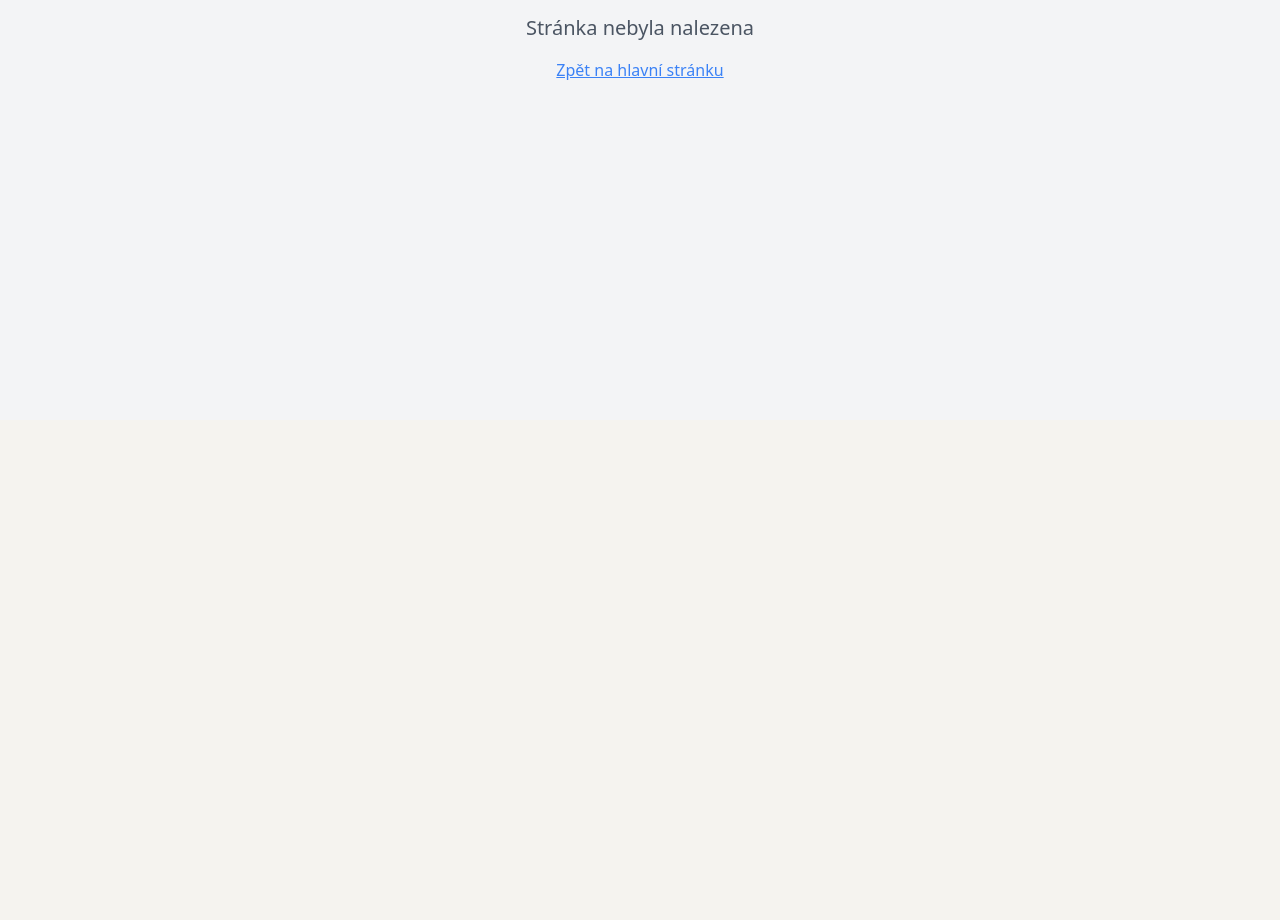
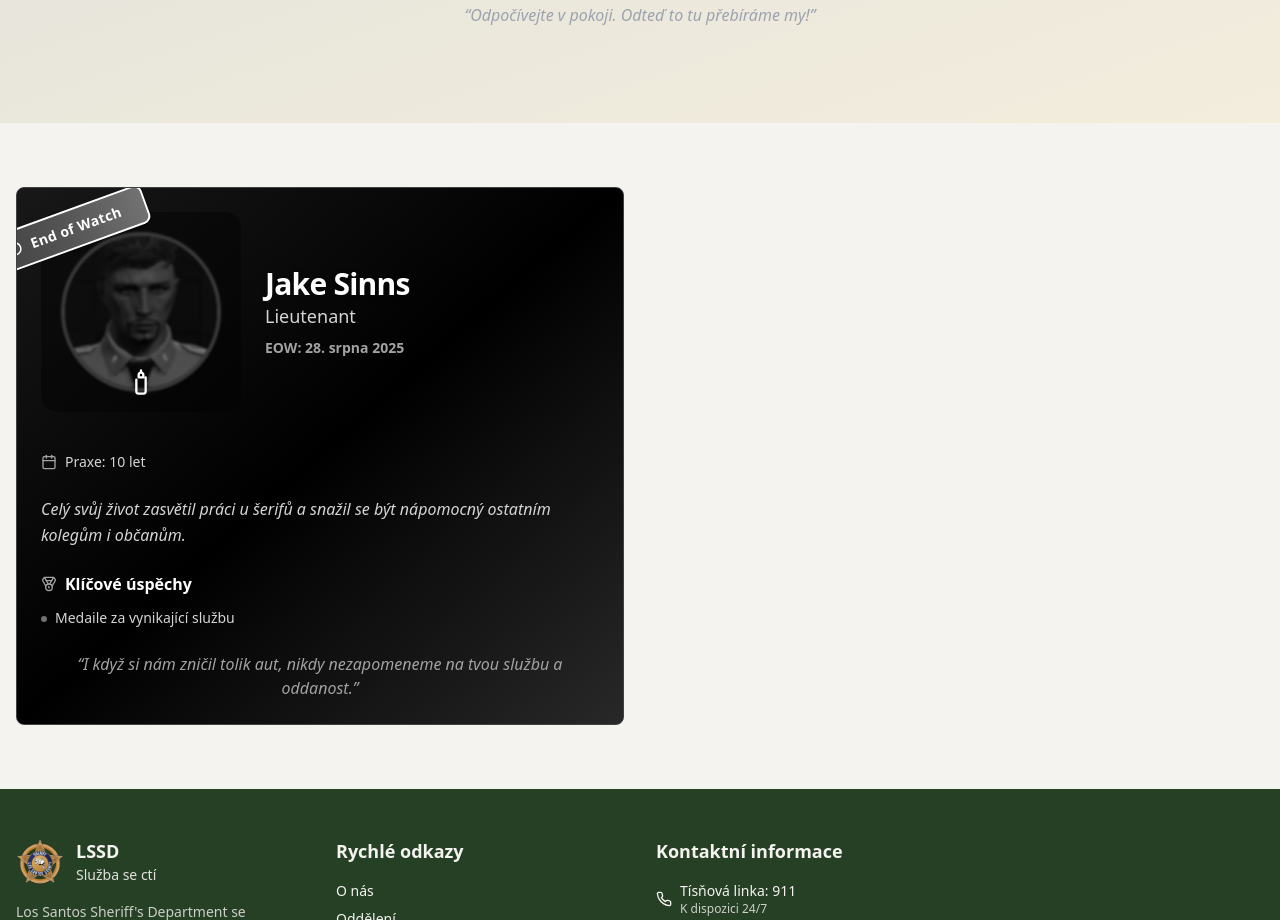
Before and after one commit to Rollazino/lssd-chronicles, a React (Vite) app: page /endofwatch in a window 1280 px wide. Before the commit this address had no page. Shown: the part 380-1300 px from the top of the page. Before the commit the page ends 800 px from the top, so only its background shows below. Built offline with nearby package versions, Linux system fonts and the light colour scheme.

Commit message:
End of Watch added

```diff
--- a/src/App.tsx
+++ b/src/App.tsx
@@ -12,6 +12,7 @@ import Community from "./pages/Community";
 import Media from "./pages/Media";
 import Contact from "./pages/Contact";
 import NotFound from "./pages/NotFound";
+import EndOfWatch from "./pages/EndOfWatch";
 
 const queryClient = new QueryClient();
 
@@ -30,6 +31,7 @@ const App = () => (
           <Route path="/community" element={<Community />} />
           <Route path="/media" element={<Media />} />
           <Route path="/contact" element={<Contact />} />
+          <Route path="/endofwatch" element={<EndOfWatch />} />
           {/* ADD ALL CUSTOM ROUTES ABOVE THE CATCH-ALL "*" ROUTE */}
           <Route path="*" element={<NotFound />} />
         </Routes>
--- a/src/components/Navigation.tsx
+++ b/src/components/Navigation.tsx
@@ -15,6 +15,7 @@ const Navigation = () => {
     { to: "/divisions", label: "Oddělení" },
     { to: "/media", label: "Média" },
     { to: "/recruitment", label: "Kariéra" },
+    { to: "/endofwatch", label: "End of Watch" },
     // { to: "/community", label: "Komunita" },
     // { to: "/contact", label: "Kontakt" },
   ];
--- a/src/pages/Command.tsx
+++ b/src/pages/Command.tsx
@@ -12,7 +12,8 @@ const Command = () => {
       experience: "30 let",
       image: "/images/Jayden Sinns.png",
       description: "Jako administrativní lídr s velkými vizemi a smyslem pro dlouhodobé plánování se šerif Sinns zaměřuje na budování přátelského a otevřeného prostředí podporujícího spolupráci a vzájemnou důvěru. Začínal jako zkušený zástupce šerifa a FTO (školící důstojník v terénu), pod jehož vedením prošla řada nováčků – z nichž někteří dnes patří mezi nejlepší. Díky svým schopnostem se stal uznávaným seržantem, který si vytrvale šel za svým snem postoupit do vyššího vedení. To se mu podařilo – nejprve na pozici poručíka, následně Commander pro administrativní činnost, a nakonec byl zvolen šerifem. Jeho cílem je neustále zlepšovat služby a vztahy s komunitou, přičemž se zaměřuje na transparentnost, otevřenou komunikaci a inovace v oblasti bezpečnosti.",
-      achievements: ["Absolvent státní policejní akademie s vyznamenáním", "Policejní medaile za záchranu života", "Pochvala za vynikající vedení a přínos k rozvoji oddělení"]
+      achievements: ["Absolvent státní policejní akademie s vyznamenáním", "Policejní medaile za záchranu života", "Pochvala za vynikající vedení a přínos k rozvoji oddělení"],
+      status: "alive"
     },
     {
       name: "Peter Wellington",
@@ -20,7 +21,8 @@ const Command = () => {
       experience: "32 let",
       image: "/images/Wellington.png",
       description: "Skvělý přítel a spolehlivý kolega, který se vypracoval z oblasti multimédií a fotografování do role odborníka na administrativu a komunikaci. Díky svému citu pro detail a schopnosti navazovat kontakty přirozeně přešel k práci tiskového mluvčího, kde spojuje profesionální prezentaci s lidským a přátelským přístupem.",
-      achievements: ["Komunitní policejní medaile", "Pochvala za vynikající komunikaci a vztahy s veřejností"]
+      achievements: ["Komunitní policejní medaile", "Pochvala za vynikající komunikaci a vztahy s veřejností"],
+      status: "alive"
     },
     {
       name: "Anthony Woods",
@@ -28,7 +30,8 @@ const Command = () => {
       experience: "25 let",
       image: "/images/Woods.png",
       description: "Anthony Woods nastoupil do prvního turnusu akademie Los Santos Police Department, kde se postupně vypracoval z řadového policisty na hodnost Sergeanta, kde vedl tým policistů a zaměřoval se na posilování vztahů mezi složkami i komunitou. Postupně se stal Sergeantem druhé třídy a byl povýšen i na poručíka. Na této hodnosti strávil největší část kariéry u LSPD. Soustředil se na interní záležitosti, rozvoj oddělení a zlepšování služeb veřejnosti. V červenci roku 2025 po přestupu k Los Santos County Sheriff’s Department byl jmenován kapitánem. Za své zásluhy, profesionální vedení a přínos společnosti obdržel Medaili za vynikající službu a byl povýšen do hodnosti Division Chiefa, kde dnes dohlíží na chod divizí, podporuje komunitní projekty a zajišťuje, aby department plnil nejvyšší standardy bezpečnosti a služeb veřejnosti.",
-      achievements: ["Absolvent úplně prvního turnusu policejní akademie", "Čestná uznání za přínos komunitě a vedení týmu", "Medaile za vynikající službu a povýšení do hodnosti Division Chiefa"]
+      achievements: ["Absolvent úplně prvního turnusu policejní akademie", "Čestná uznání za přínos komunitě a vedení týmu", "Medaile za vynikající službu a povýšení do hodnosti Division Chiefa"],
+      status: "alive"
     },
     {
       name: "Daniel Miller",
@@ -36,7 +39,8 @@ const Command = () => {
       experience: "22 let",
       image: "/images/Miller.png",
       description: "Vede své oddělení s odhodláním a profesionalitou, přičemž klade důraz na bezpečnost komunity a rozvoj týmové spolupráce. Jeho přístup kombinuje strategické plánování s lidským vztahem k občanům i kolegům. Výrazně přispěl k rozvoji FTO programu, čímž podpořil vzdělávání a profesní růst nových členů týmu.",
-      achievements: ["Ocenění za přínos v rozvoji FTO programu", "Certifikace v oblasti moderních metod výcviku a veden"]
+      achievements: ["Ocenění za přínos v rozvoji FTO programu", "Certifikace v oblasti moderních metod výcviku a veden"],
+      status: "alive"
     },
     {
       name: "Raffael Jeter",
@@ -44,7 +48,8 @@ const Command = () => {
       experience: "20 let, 15 let v detektivních týmech",
       image: "/images/Jeter.png",
       description: "Aktuálně společně s celým vedením vede sbor LSSD k lepším zítřkům a svými schopnostmi přispívá k disciplíně sboru.",
-      achievements: ["Ocenění z policejní služby", "Odhalení a vyšetření nelegálních buněk"]
+      achievements: ["Ocenění z policejní služby", "Odhalení a vyšetření nelegálních buněk"],
+      status: "alive"
     },
     {
       name: "Sean Fell",
@@ -52,7 +57,8 @@ const Command = () => {
       experience: "15 let",
       image: "/images/Fell.png",
       description: "Zodpovědný, klidný pod tlakem, vede s respektem, věří v tým, disciplínu, spravedlnost a rychlá rozhodnutí.",
-      achievements: ["Významný Instruktor HSIU Divize"]
+      achievements: ["Významný Instruktor HSIU Divize"],
+      status: "alive"
     },
     {
       name: "Jacob Cage",
@@ -60,7 +66,8 @@ const Command = () => {
       experience: "32 let",
       image: "/images/Cage.png",
       description: "Spolupráce s detektivním oddělením vedoucí k rozbití celé nelegální organizace. Dopadení pachatele plánujícího únos policejního kolegy. Dlouhodobá služba s prokazatelnými výsledky v ochraně veřejné bezpečnosti",
-      achievements: ["Pochvaly od občanů za profesionální a lidský přístup k veřejnosti", "Pochvaly od kolegů z řad policie za týmovou spolupráci a odhodlání při zásazích","Policejní medaile za vynikající službu"]
+      achievements: ["Pochvaly od občanů za profesionální a lidský přístup k veřejnosti", "Pochvaly od kolegů z řad policie za týmovou spolupráci a odhodlání při zásazích","Policejní medaile za vynikající službu"],
+      status: "alive"
     },
     {
       name: "Jake Sinns",
@@ -68,7 +75,8 @@ const Command = () => {
       experience: "10 let",
       image: "/images/Jake Sinns.png",
       description: "Celý svůj život zasvětil práci u šerifů a snaží sa byť nápomocný ostatním kolegům i občanům.",
-      achievements: ["Medaile za vynikající službu"]
+      achievements: ["Medaile za vynikající službu"],
+      status: "dead"
     }
   ];
 
@@ -93,53 +101,86 @@ const Command = () => {
       <section className="py-16 bg-background">
         <div className="container mx-auto px-4">
           <div className="grid grid-cols-1 lg:grid-cols-2 gap-8">
-            {commandStaff.map((officer, index) => (
-              <Card key={index} className="hover:shadow-lg transition-shadow">
+            {commandStaff.map((officer, index) => {
+              const isDead = officer.status === "dead";
+              return (
+                <Card
+                  key={index}
+                  className={`hover:shadow-lg transition-shadow relative overflow-hidden ${
+                    isDead ? "bg-gradient-to-br from-gray-900 via-black to-gray-800 text-white border border-gray-700" : ""
+                  }`}
+                  style={isDead ? { filter: "grayscale(1)" } : {}}
+                >
+                  {/* RIP Ribbon */}
+                  {isDead && (
+                    <div className="absolute top-6 left-[-40px] rotate-[-20deg] z-20">
+                      <span className="flex items-center bg-gradient-to-r from-red-800 via-red-700 to-red-600 text-white px-6 py-2 rounded-lg shadow-lg font-bold text-sm tracking-wide border-2 border-white">
+                        <svg width="18" height="18" fill="none" viewBox="0 0 24 24" className="mr-2">
+                          <path d="M12 2C7.03 2 3 6.03 3 11c0 4.97 4.03 9 9 9s9-4.03 9-9c0-4.97-4.03-9-9-9zm0 16c-3.86 0-7-3.14-7-7 0-3.86 3.14-7 7-7s7 3.14 7 7c0 3.86-3.14 7-7 7zm-1-7V7h2v4h-2zm0 2h2v2h-2v-2z" fill="currentColor"/>
+                        </svg>
+                        RIP
+                      </span>
+                    </div>
+                  )}
                   <CardHeader>
                     <div className="flex items-center space-x-6 mb-4">
-                    <div className="p-5 bg-primary/10 rounded-2xl flex items-center justify-center min-w-[160px] min-h-[160px]">
+                      <div className={`p-5 rounded-2xl flex items-center justify-center min-w-[160px] min-h-[160px] relative ${isDead ? "bg-black/40" : "bg-primary/10"}`}>
                         <img
                           src={officer.image}
                           alt={officer.name}
-                        className="h-40 w-40 object-cover rounded-full border-4 border-primary shadow-lg"
+                          className={`h-40 w-40 object-cover rounded-full border-4 shadow-lg transition-all duration-300 ${
+                            isDead
+                              ? "border-gray-700 grayscale brightness-90 blur-[1px]"
+                              : "border-primary"
+                          }`}
                         />
+                        {/* Optional: candle icon at bottom for dead */}
+                        {isDead && (
+                          <span className="absolute bottom-4 left-1/2 -translate-x-1/2">
+                            <svg width="24" height="24" fill="none" viewBox="0 0 24 24">
+                              <path d="M12 2v2m0 0c-1.1 0-2 .9-2 2v2h4V6c0-1.1-.9-2-2-2zm-4 6v10a2 2 0 002 2h4a2 2 0 002-2V8" stroke="#fff" strokeWidth="2" strokeLinecap="round" strokeLinejoin="round"/>
+                            </svg>
+                          </span>
+                        )}
                       </div>
                       <div>
-                      <CardTitle className="text-3xl text-primary">{officer.name}</CardTitle>
-                      <CardDescription className="text-lg font-medium">{officer.title}</CardDescription>
+                        <CardTitle className={`text-3xl ${isDead ? "text-white drop-shadow" : "text-primary"}`}>
+                          {officer.name}
+                        </CardTitle>
+                        <CardDescription className={`text-lg font-medium ${isDead ? "text-gray-300" : ""}`}>
+                          {officer.title}
+                        </CardDescription>
                       </div>
                     </div>
                   </CardHeader>
                   <CardContent className="space-y-6">
-                  {/* Experience */}
                     <div className="flex items-center space-x-2">
-                    <Calendar className="h-4 w-4 text-accent" />
-                    <span className="text-sm font-medium">Praxe: {officer.experience}</span>
+                      <Calendar className={`h-4 w-4 ${isDead ? "text-gray-400" : "text-accent"}`} />
+                      <span className={`text-sm font-medium ${isDead ? "text-gray-300" : ""}`}>
+                        Praxe: {officer.experience}
+                      </span>
                     </div>
-
-                  {/* Description */}
-                  <p className="text-muted-foreground leading-relaxed">
+                    <p className={`leading-relaxed ${isDead ? "text-gray-300 italic" : "text-muted-foreground"}`}>
                       {officer.description}
                     </p>
-
-                  {/* Achievements */}
                     <div>
-                    <h4 className="font-semibold text-primary mb-3 flex items-center">
-                      <Medal className="h-4 w-4 mr-2" />
+                      <h4 className={`font-semibold mb-3 flex items-center ${isDead ? "text-white" : "text-primary"}`}>
+                        <Medal className={`h-4 w-4 mr-2 ${isDead ? "text-gray-400" : ""}`} />
                         Klíčové úspěchy
                       </h4>
                       <ul className="space-y-2">
                         {officer.achievements.map((achievement, idx) => (
                           <li key={idx} className="flex items-start space-x-2">
-                          <div className="w-1.5 h-1.5 bg-primary rounded-full mt-2 flex-shrink-0" />
-                          <span className="text-sm text-muted-foreground">{achievement}</span>
+                            <div className={`w-1.5 h-1.5 rounded-full mt-2 flex-shrink-0 ${isDead ? "bg-gray-500" : "bg-primary"}`} />
+                            <span className={`text-sm ${isDead ? "text-gray-300" : "text-muted-foreground"}`}>{achievement}</span>
                           </li>
                         ))}
                       </ul>
                     </div>
                   </CardContent>
                 </Card>
-            ))}
+              );
+            })}
           </div>
         </div>
       </section>
@@ -169,7 +210,7 @@ const Command = () => {
                 <CardContent className="pt-6 text-center">
                   <h3 className="font-semibold text-primary mb-3">Nepřetržité zlepšování</h3>
                   <p className="text-sm text-muted-foreground">
-                    Přijímání inovací a osvědčených postupů pro zvýšení bezpečnosti a kvality služeb.
+                    Přijímání inovací a osvědčených praktik pro zvýšení bezpečnosti a kvality služeb.
                   </p>
                 </CardContent>
               </Card>
--- /dev/null
+++ b/src/pages/EndOfWatch.tsx
@@ -0,0 +1,139 @@
+import { Badge } from "@/components/ui/badge";
+import { Card, CardContent, CardDescription, CardHeader, CardTitle } from "@/components/ui/card";
+import Navigation from "@/components/Navigation";
+import Footer from "@/components/Footer";
+import { Medal, Calendar } from "lucide-react";
+
+// Deceased colleagues with date of death and memorial quote
+const deceasedStaff = [
+  {
+    name: "Jake Sinns",
+    title: "Lieutenant",
+    experience: "10 let",
+    image: "/images/Jake Sinns.png",
+    description:
+      "Celý svůj život zasvětil práci u šerifů a snažil se být nápomocný ostatním kolegům i občanům.",
+    achievements: ["Medaile za vynikající službu"],
+    status: "dead",
+    dateOfDeath: "2025-08-28",
+    memorialQuote: "I když si nám zničil tolik aut, nikdy nezapomeneme na tvou službu a oddanost.",
+  },
+  // Add more deceased colleagues here as needed
+];
+
+const formatDate = (dateStr: string) => {
+  const date = new Date(dateStr);
+  return date.toLocaleDateString("cs-CZ", {
+    year: "numeric",
+    month: "long",
+    day: "numeric",
+  });
+};
+
+const EndOfWatch = () => {
+  return (
+    <div className="min-h-screen bg-background">
+      <Navigation />
+      <section className="py-24 bg-gradient-to-br from-primary/10 to-accent/10">
+        <div className="container mx-auto px-4 text-center">
+          <Badge variant="outline" className="mb-6">
+            End of Watch
+          </Badge>
+          <h1 className="text-4xl md:text-6xl font-bold text-primary mb-6">
+            Vzpomínka na zesnulé kolegy
+          </h1>
+          <p className="text-xl text-muted-foreground max-w-3xl mx-auto leading-relaxed">
+            Tato stránka je věnována památce kolegů, kteří odešli, ale jejich služba a odkaz zůstávají navždy v našich srdcích.
+          </p>
+          <p className="mt-6 text-center text-base italic text-gray-400">
+            “Odpočívejte v pokoji. Odteď to tu přebíráme my!”
+          </p>
+        </div>
+      </section>
+      <section className="py-16 bg-background">
+        <div className="container mx-auto px-4">
+          <div className="grid grid-cols-1 lg:grid-cols-2 gap-8">
+            {deceasedStaff.map((officer, index) => (
+              <Card
+                key={index}
+                className="transition-shadow relative overflow-hidden bg-gradient-to-br from-gray-900 via-black to-gray-800 text-white border border-gray-700 shadow-none"
+                style={{ filter: "grayscale(1)" }}
+              >
+                {/* Memorial Ribbon */}
+                <div className="absolute top-6 left-[-40px] rotate-[-20deg] z-20">
+                  <span className="flex items-center bg-gradient-to-r from-gray-700 via-gray-600 to-gray-500 text-white px-6 py-2 rounded-lg shadow font-bold text-sm tracking-wide border-2 border-white">
+                    <svg width="18" height="18" fill="none" viewBox="0 0 24 24" className="mr-2">
+                      <path d="M12 2C7.03 2 3 6.03 3 11c0 4.97 4.03 9 9 9s9-4.03 9-9c0-4.97-4.03-9-9-9zm0 16c-3.86 0-7-3.14-7-7 0-3.86 3.14-7 7-7s7 3.14 7 7c0 3.86-3.14 7-7 7zm-1-7V7h2v4h-2zm0 2h2v2h-2v-2z" fill="currentColor" />
+                    </svg>
+                    End of Watch
+                  </span>
+                </div>
+                <CardHeader>
+                  <div className="flex items-center space-x-6 mb-4">
+                    <div className="p-5 rounded-2xl flex items-center justify-center min-w-[160px] min-h-[160px] relative bg-black/40">
+                      <img
+                        src={officer.image}
+                        alt={officer.name}
+                        className="h-40 w-40 object-cover rounded-full border-4 shadow-lg border-gray-700 grayscale brightness-90 blur-[1px]"
+                      />
+                      {/* Candle icon at bottom */}
+                      <span className="absolute bottom-4 left-1/2 -translate-x-1/2">
+                        <svg width="28" height="28" fill="none" viewBox="0 0 24 24">
+                          <path d="M12 2v2m0 0c-1.1 0-2 .9-2 2v2h4V6c0-1.1-.9-2-2-2zm-4 6v10a2 2 0 002 2h4a2 2 0 002-2V8" stroke="#fff" strokeWidth="2" strokeLinecap="round" strokeLinejoin="round" />
+                        </svg>
+                      </span>
+                    </div>
+                    <div>
+                      <CardTitle className="text-3xl text-white drop-shadow">
+                        {officer.name}
+                      </CardTitle>
+                      <CardDescription className="text-lg font-medium text-gray-300">
+                        {officer.title}
+                      </CardDescription>
+                      <div className="mt-2 text-sm text-gray-400 font-semibold">
+                        EOW: {formatDate(officer.dateOfDeath)}
+                      </div>
+                    </div>
+                  </div>
+                </CardHeader>
+                <CardContent className="space-y-6">
+                  <div className="flex items-center space-x-2">
+                    <Calendar className="h-4 w-4 text-gray-400" />
+                    <span className="text-sm font-medium text-gray-300">
+                      Praxe: {officer.experience}
+                    </span>
+                  </div>
+                  <p className="leading-relaxed text-gray-300 italic">
+                    {officer.description}
+                  </p>
+                  <div>
+                    <h4 className="font-semibold mb-3 flex items-center text-white">
+                      <Medal className="h-4 w-4 mr-2 text-gray-400" />
+                      Klíčové úspěchy
+                    </h4>
+                    <ul className="space-y-2">
+                      {officer.achievements.map((achievement, idx) => (
+                        <li key={idx} className="flex items-start space-x-2">
+                          <div className="w-1.5 h-1.5 rounded-full mt-2 flex-shrink-0 bg-gray-500" />
+                          <span className="text-sm text-gray-300">{achievement}</span>
+                        </li>
+                      ))}
+                    </ul>
+                  </div>
+                  {officer.memorialQuote && (
+                    <div className="mt-6 text-center text-base italic text-gray-400">
+                      “{officer.memorialQuote}”
+                    </div>
+                  )}
+                </CardContent>
+              </Card>
+            ))}
+          </div>
+        </div>
+      </section>
+      <Footer />
+    </div>
+  );
+};
+
+export default EndOfWatch;
```
Lines whose indentation alone changed are shown as unchanged.
